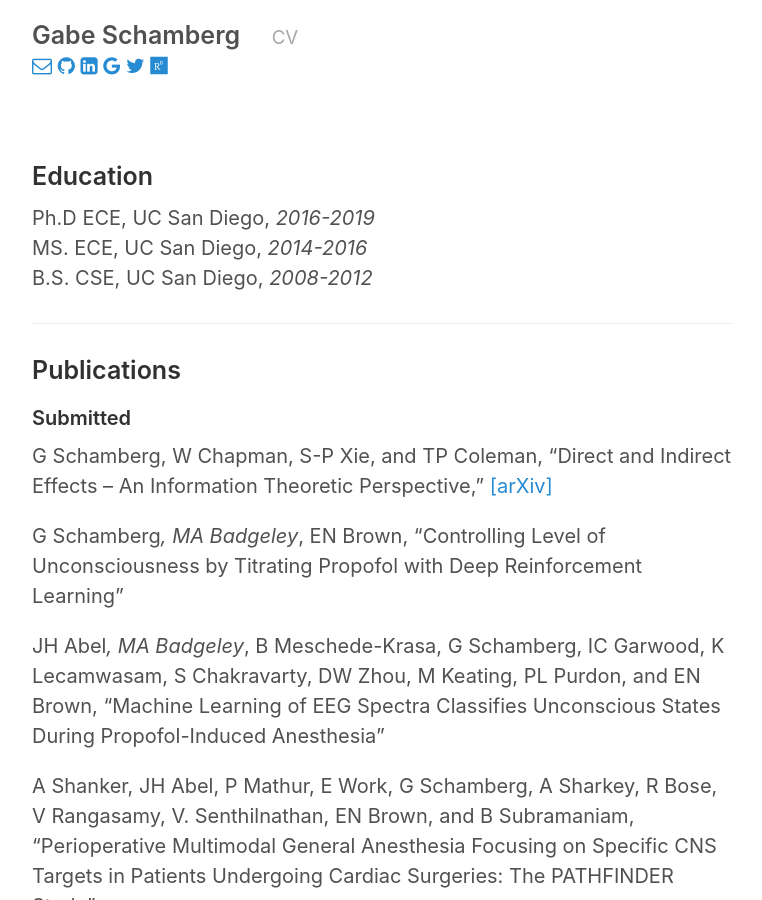
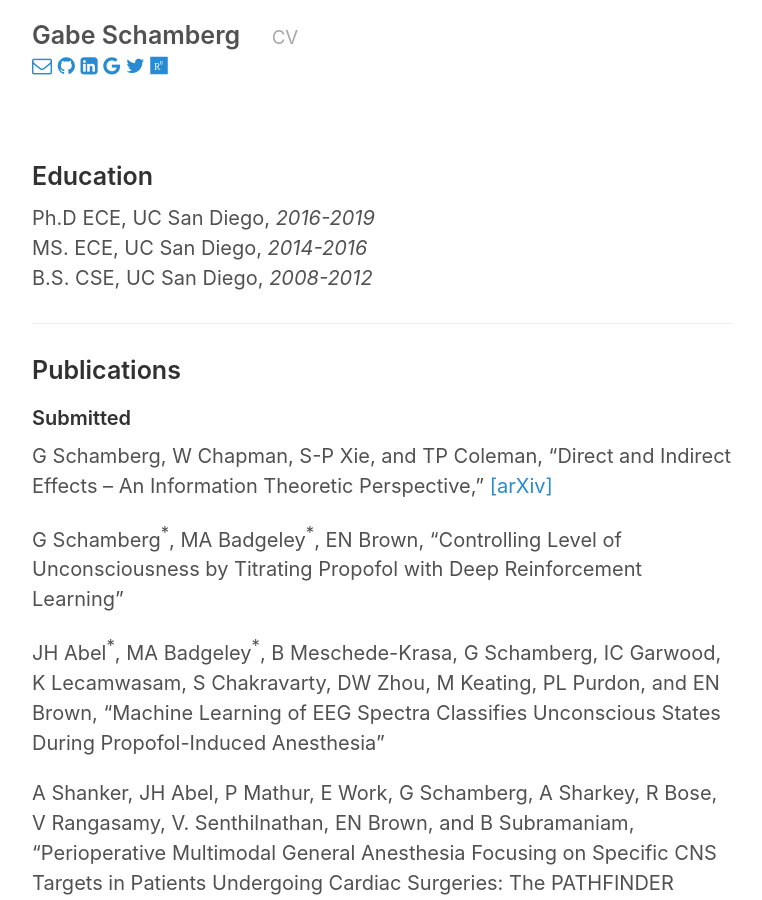
Before and after one commit to gabeschamberg/gabeschamberg.github.io, a Jekyll site: the page built from cv.md, in a window 1280 px wide and 900 px high. Shown: the whole window, without its empty margins (258-1020 px from the left). Built offline with Jekyll 4.4.1, drawn with Linux system fonts in a browser that asks for light colours; nearby versions of some CDN libraries.

Commit message:
updating cv

```diff
--- a/cv.md
+++ b/cv.md
@@ -17,9 +17,9 @@ B.S. CSE, UC San Diego, *2008-2012*
 
 G Schamberg, W Chapman, S-P Xie, and TP Coleman, "Direct and Indirect Effects -- An Information Theoretic Perspective," [[arXiv]](https://arxiv.org/abs/1912.10508)
 
-G Schamberg*, MA Badgeley*, EN Brown, "Controlling Level of Unconsciousness by Titrating Propofol with Deep Reinforcement Learning"
+G Schamberg<sup>\*</sup>, MA Badgeley<sup>\*</sup>, EN Brown, "Controlling Level of Unconsciousness by Titrating Propofol with Deep Reinforcement Learning"
 
-JH Abel*, MA Badgeley*, B Meschede-Krasa, G Schamberg, IC Garwood, K Lecamwasam, S Chakravarty, DW Zhou, M Keating, PL Purdon, and EN Brown, "Machine Learning of EEG Spectra Classifies Unconscious States During Propofol-Induced Anesthesia"
+JH Abel<sup>\*</sup>, MA Badgeley<sup>\*</sup>, B Meschede-Krasa, G Schamberg, IC Garwood, K Lecamwasam, S Chakravarty, DW Zhou, M Keating, PL Purdon, and EN Brown, "Machine Learning of EEG Spectra Classifies Unconscious States During Propofol-Induced Anesthesia"
 
 A Shanker, JH Abel, P Mathur, E Work, G Schamberg, A Sharkey, R Bose, V Rangasamy, V. Senthilnathan, EN Brown, and B Subramaniam, “Perioperative Multimodal General Anesthesia Focusing on Specific CNS Targets in Patients Undergoing Cardiac Surgeries: The PATHFINDER Study”
 
```
